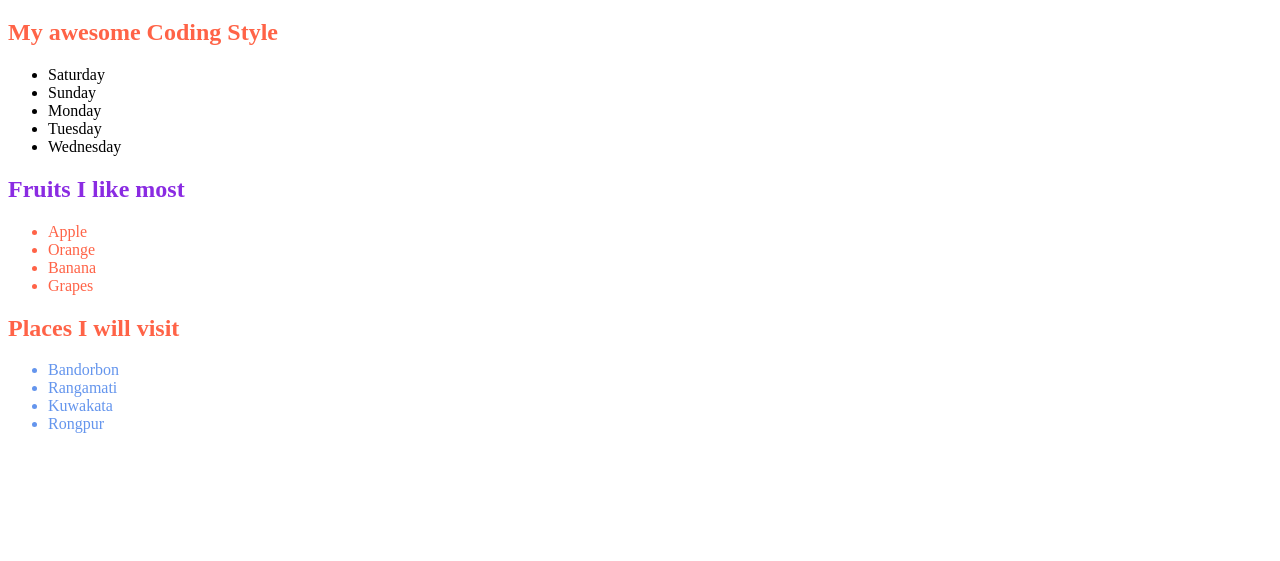
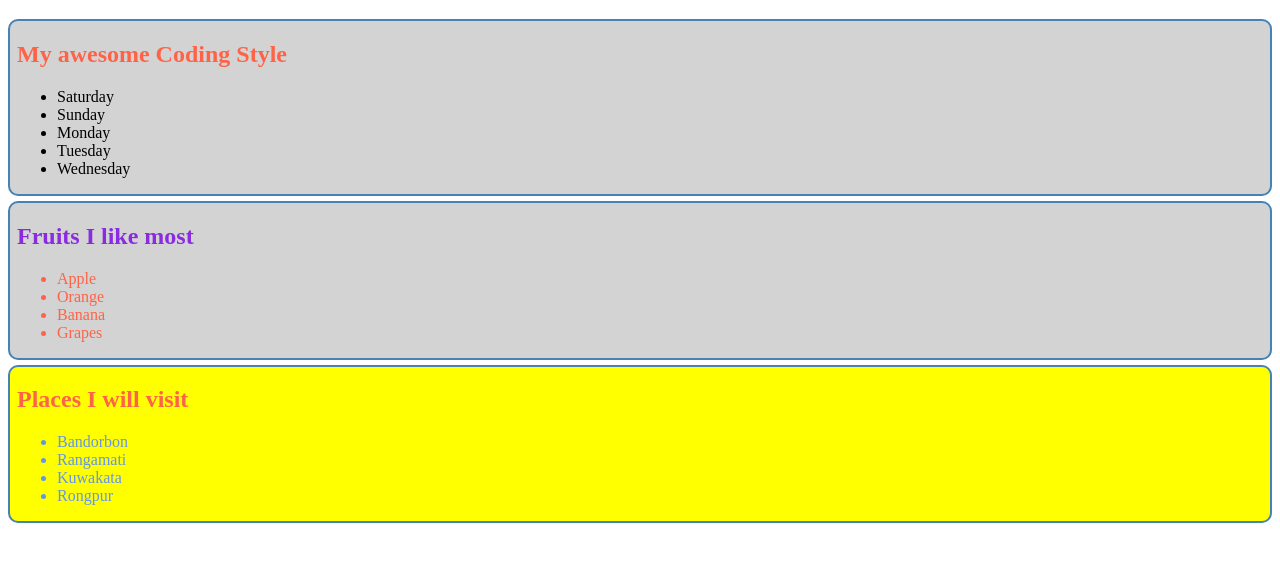
Before and after one commit to joinalPro/js-midlevel-2023, a plain HTML site: page index.html in a window 1280 px wide. Shown: the part 61-622 px from the top of the page. Drawn offline with Linux system fonts and the light colour scheme.

Commit message:
querySelectorAll

```diff
--- a/index.html
+++ b/index.html
@@ -30,7 +30,7 @@
                 <li>Grapes</li>
             </ul>
         </section>
-        <section>
+        <section id="places-container">
             <h1 id="places-title">Places I will visit</h1>
             <ul>
                 <li class="imporant-places">Bandorbon</li>
@@ -41,6 +41,8 @@
         </section>
     </main>
     <script src="js/dom.js"></script>
+
+    <script src="js/styleInJs.js"></script>
     <script>
         const liCollection = document.getElementsByTagName('li');
         for(const li of liCollection){
@@ -53,13 +55,13 @@
             }
         const places = document.getElementsByClassName('imporant-places');
         for(const place of places){
-            console.log(place.innerText);
+            // console.log(place.innerText);
         }
         //querrySelectorAll
         const someLi = document.querySelectorAll('.fruits-container li');
             // console.log(someLi);
         for (const li of someLi){
-            console.log(li.innerText);
+            // console.log(li.innerText);
         }
     </script>
 
--- a/js/dom.js
+++ b/js/dom.js
@@ -0,0 +1,2 @@
+console.log('hello from js');
+console.log(document);
--- /dev/null
+++ b/js/styleInJs.js
@@ -0,0 +1,11 @@
+const sections = document.querySelectorAll('section');
+for(const section of sections){
+    section.style.border = '2px solid steelblue';
+    section.style.marginBottom = '5px';
+    section.style.borderRadius = '10px';
+    section.style.paddingLeft = '7px';
+    section.style.backgroundColor = 'lightgray';
+}
+
+const placesContainer = document.getElementById('places-container');
+placesContainer.style.backgroundColor  = 'yellow';
```
